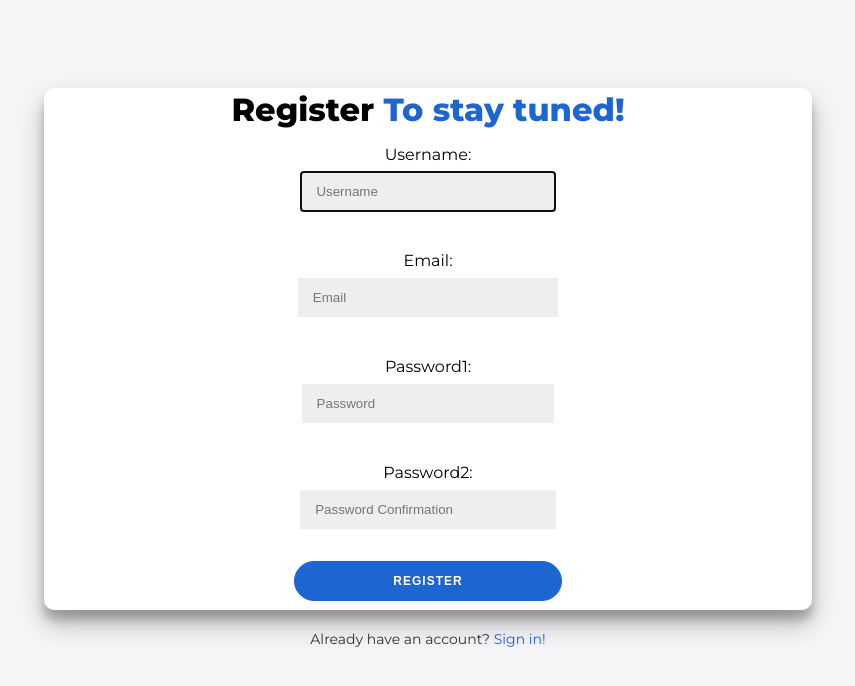
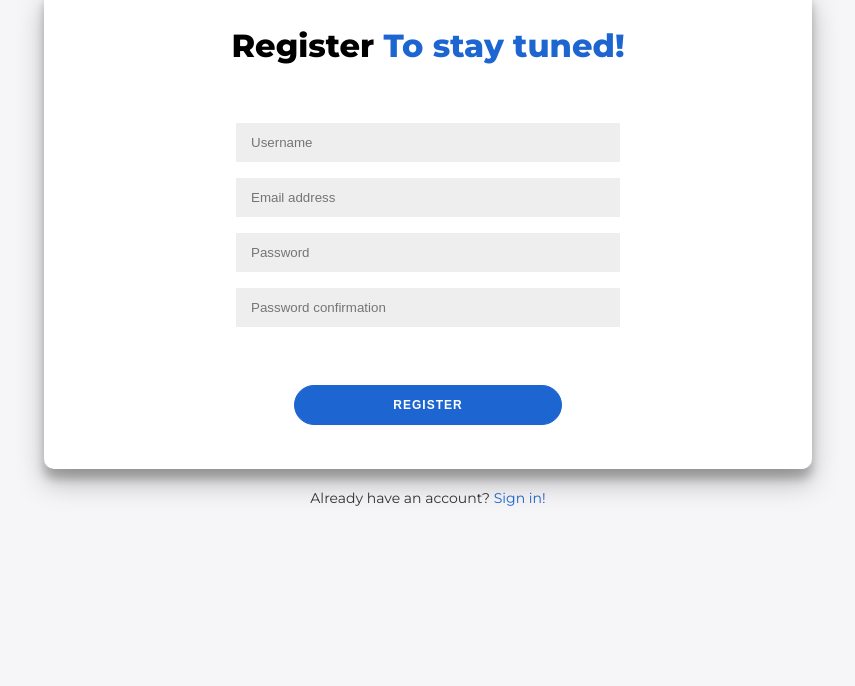
Before and after one commit to lsocpb/blog, a Django app: page /register/ in a window 1280 px wide. Shown: the top 686 px of the page, without its empty margins (212-1067 px from the left). Run offline with Django 4.2, Linux system fonts and the light colour scheme.

Commit message:
register form fix

```diff
--- a/blog/forms.py
+++ b/blog/forms.py
@@ -25,23 +25,6 @@ class CommentForm(forms.Form):
 
 
 class CustomUserCreationForm(UserCreationForm):
-    username = forms.CharField(widget=TextInput(attrs={
-        "class": "form-control",
-        "placeholder": "Username"
-    }))
-    email = forms.CharField(widget=TextInput(attrs={
-        "class": "form-control email-field",
-        "placeholder": "Email"
-    }))
-    password1 = forms.CharField(widget=PasswordInput(attrs={
-        "class": "form-control",
-        "placeholder": "Password"
-    }))
-    password2 = forms.CharField(widget=PasswordInput(attrs={
-        "class": "form-control",
-        "placeholder": "Password Confirmation"
-    }))
-
     class Meta(UserCreationForm.Meta):
         model = User
         fields = ["username", "email", "password1", "password2"]
--- a/blog/templates/blog/register.html
+++ b/blog/templates/blog/register.html
@@ -18,7 +18,7 @@
             align-items: center;
             flex-direction: column;
             font-family: 'Montserrat', sans-serif;
-            height: 80vh;
+            height: 50vh;
         }
 
         h1 {
@@ -49,7 +49,7 @@
             border: none;
             padding: 12px 15px;
             margin: 8px 0;
-            width: 85%;
+            width: 50%;
         }
 
         input[type="submit"] {
@@ -64,10 +64,25 @@
             letter-spacing: 1px;
             text-transform: uppercase;
             transition: transform 80ms ease-in;
+            margin-top: 50px;
         }
 
-        .email-field{
-            width: 100%;
+        .error-message {
+            color: red;
+            font-size: 12px;
+            margin-top: 4px;
+        }
+
+        .required {
+            border-color: #ff0000; /* Kolor obramowania dla pola wymaganego */
+        }
+
+        .invalid {
+            border-color: #ff0000; /* Kolor obramowania dla pola nieprawidłowego */
+        }
+
+        .valid {
+            border-color: #00ff00; /* Kolor obramowania dla pola prawidłowego */
         }
 
         .signin-text {
@@ -80,7 +95,8 @@
             color: #1d65d0;
             text-decoration: none;
         }
-        .register-text a{
+
+        .register-text a {
             color: #1d65d0;
             text-decoration: none;
         }
@@ -88,17 +104,26 @@
 </head>
 <body data-aos="fade-in">
     <form method="post">
-        <div class="register-text">
-        <h1>Register <a>To stay tuned!</a></h1>
+        <div class="register-text" style="margin-bottom: 50px">
+            <h1>Register <a>To stay tuned!</a></h1>
         </div>
         {% csrf_token %}
-        {{ registerform.as_p }}
+        {% for field in registerform %}
+            <input type="{{ field.field.widget.input_type }}" name="{{ field.name }}" placeholder="{{ field.label }}">
+            {% if field.errors %}
+                <div class="error-message">
+                    {% for error in field.errors %}
+                        {{ error }}
+                    {% endfor %}
+                </div>
+            {% endif %}
+        {% endfor %}
         <input type="submit" value="Register">
     </form>
     <div class="signin-text">
         Already have an account? <a href="{% url 'login' %}">Sign in!</a>
     </div>
-<script src="https://unpkg.com/aos@next/dist/aos.js"></script>
-<script>AOS.init()</script>
+    <script src="https://unpkg.com/aos@next/dist/aos.js"></script>
+    <script>AOS.init()</script>
 </body>
 </html>
--- a/blog/views.py
+++ b/blog/views.py
@@ -50,7 +50,7 @@ def blog_post(request, pk):
 def register(request):
     form = CustomUserCreationForm()
     if request.method == 'POST':
-        form = CustomUserCreationForm(request, data=request.POST)
+        form = CustomUserCreationForm(request.POST)
         if form.is_valid():
             form.save()
             return redirect('blog_index')
--- a/templates/base.html
+++ b/templates/base.html
@@ -15,13 +15,18 @@
     </div>
     <ul>
         <li>
+            {% if user.is_authenticated %}
             <a href="{% url 'logout' %}">Logout</a>
         </li>
         <li>
+            {% else %}
             <a href="{% url 'login' %}">Login</a>
+            {% endif %}
         </li>
         <li>
+            {% if user.is_authenticated %}
             <a href="{% url 'addpost' %}">Add Post</a>
+            {% endif %}
         </li>
     </ul>
 </nav>
```
